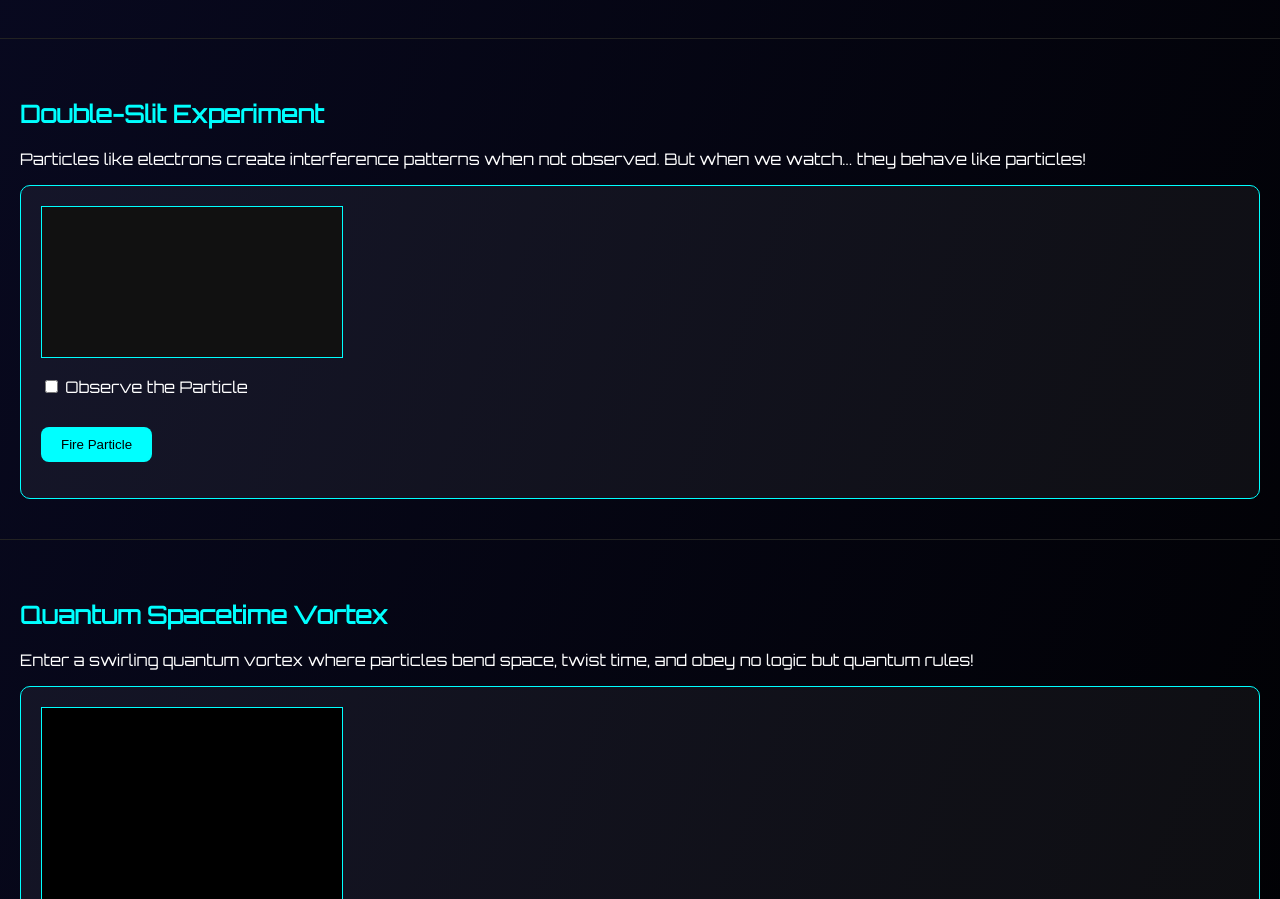
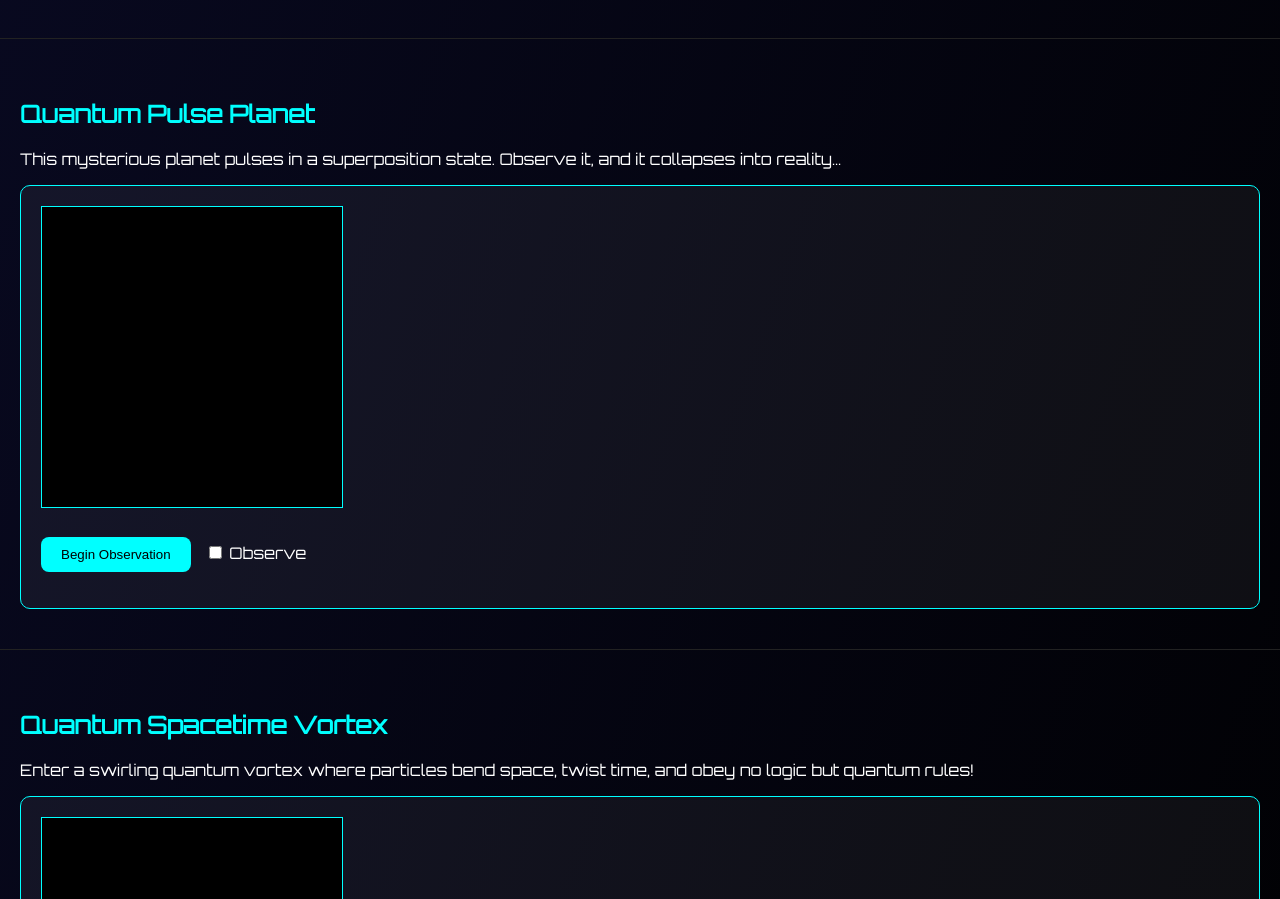
Before and after one commit to Salwa-xi/Test, a plain HTML site: page index.html in a window 1280 px wide. Shown: the part 1862-2761 px from the top of the page. Drawn offline with Linux system fonts and the light colour scheme.

Commit message:
Update index.html

```diff
--- a/index.html
+++ b/index.html
@@ -453,68 +453,87 @@
 
 
 
-
 <section class="section">
-  <h2> Double-Slit Experiment</h2>
-  <p>Particles like electrons create interference patterns when not observed. But when we watch... they behave like particles!</p>
+  <h2>Quantum Pulse Planet</h2>
+  <p>This mysterious planet pulses in a superposition state. Observe it, and it collapses into reality…</p>
   <div class="simulation-box">
-    <canvas id="slitCanvas" width="300" height="150" style="background:#111; border:1px solid #0ff;"></canvas>
+    <canvas id="pulseCanvas" width="300" height="300" style="background:#000; border:1px solid #0ff;"></canvas>
     <div style="margin-top:15px;">
-      <label>
-        <input type="checkbox" id="observerToggle"> Observe the Particle
+      <button onclick="pulsePlanet()"> Begin Observation</button>
+      <label style="margin-left:10px;">
+        <input type="checkbox" id="observePlanet"> Observe
       </label>
-      <br><br>
-      <button onclick="fireParticle()">Fire Particle</button>
     </div>
-    <p id="slitResult" style="margin-top:10px; font-weight:bold;"></p>
+    <p id="pulseResult" style="margin-top:10px; font-weight:bold;"></p>
   </div>
 </section>
+
+<script>
+  const pulseCanvas = document.getElementById("pulseCanvas");
+  const pulseCtx = pulseCanvas.getContext("2d");
+
+  function pulsePlanet() {
+    pulseCtx.clearRect(0, 0, pulseCanvas.width, pulseCanvas.height);
+    const observe = document.getElementById("observePlanet").checked;
+    let frame = 0;
+    let radius = 30;
+    let pulsing = true;
+
+    function draw() {
+      pulseCtx.clearRect(0, 0, pulseCanvas.width, pulseCanvas.height);
+
+      // Background stars
+      for (let i = 0; i < 20; i++) {
+        pulseCtx.beginPath();
+        pulseCtx.arc(Math.random() * 300, Math.random() * 300, 1.2, 0, 2 * Math.PI);
+        pulseCtx.fillStyle = "#0ff";
+        pulseCtx.fill();
+      }
+
+      // Planet
+      pulseCtx.beginPath();
+      pulseCtx.arc(150, 150, radius, 0, 2 * Math.PI);
+      pulseCtx.fillStyle = `hsl(${frame * 4 % 360}, 100%, 50%)`;
+      pulseCtx.shadowBlur = 20;
+      pulseCtx.shadowColor = "#0ff";
+      pulseCtx.fill();
+      pulseCtx.shadowBlur = 0;
+
+      if (observe && frame === 60) {
+        // collapse
+        pulseCtx.beginPath();
+        pulseCtx.arc(150, 150, radius, 0, 2 * Math.PI);
+        pulseCtx.fillStyle = "#f0f";
+        pulseCtx.fill();
+        pulseCtx.shadowBlur = 30;
+        pulseCtx.shadowColor = "#f0f";
+        pulseCtx.fill();
+        document.getElementById("pulseResult").innerText =
+          "👁️ You observed the quantum planet. It collapsed into a fixed glowing form.";
+        return;
+      }
+
+      radius = 30 + Math.sin(frame * 0.2) * 10;
+      frame++;
+
+      if (frame < 120 && !observe) {
+        requestAnimationFrame(draw);
+        document.getElementById("pulseResult").innerText = "The planet pulses… countless states coexist.";
+      } else if (!observe) {
+        document.getElementById("pulseResult").innerText =
+          " You didn’t observe... and the planet remained undefined.";
+      }
+    }
+
+    draw();
+  }
+</script>
 
 
 
 
 
 
-<script>
-  const slitCanvas = document.getElementById("slitCanvas");
-  const slitCtx = slitCanvas.getContext("2d");
-
-  function fireParticle() {
-    slitCtx.clearRect(0, 0, slitCanvas.width, slitCanvas.height);
-    const observed = document.getElementById("observerToggle").checked;
-
-    if (observed) {
-      // Draw two vertical lines (slits)
-      slitCtx.fillStyle = "#0ff";
-      slitCtx.fillRect(100, 0, 10, 150);
-      slitCtx.fillRect(190, 0, 10, 150);
-
-      // Draw particle hitting one slit randomly
-      const slitHit = Math.random() < 0.5 ? 105 : 195;
-      slitCtx.beginPath();
-      slitCtx.arc(slitHit, Math.random() * 150, 5, 0, 2 * Math.PI);
-      slitCtx.fillStyle = "#f00";
-      slitCtx.fill();
-
-      document.getElementById("slitResult").innerText = " Particle was observed. It acted like a particle!";
-    } else {
-      // Simulate wave interference pattern
-      for (let i = 0; i < 20; i++) {
-        const x = 60 + i * 10;
-        const y = 75 + 40 * Math.sin(i * 0.5 + Math.random());
-        slitCtx.beginPath();
-        slitCtx.arc(x, y, 4, 0, 2 * Math.PI);
-        slitCtx.fillStyle = "#0f0";
-        slitCtx.fill();
-      }
-
-      document.getElementById("slitResult").innerText = "No observation. Wave interference pattern formed!";
-    }
-  }
-
-  // Optional: draw initial empty canvas
-  slitCtx.clearRect(0, 0, slitCanvas.width, slitCanvas.height);
-</script>
 
 
 
```
